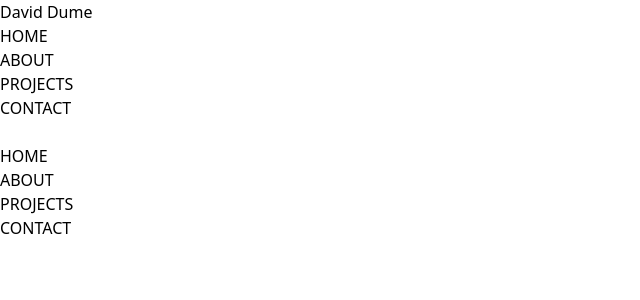
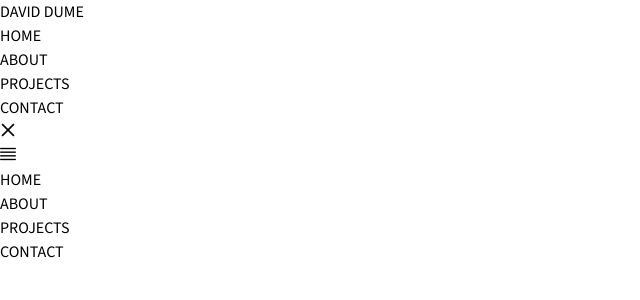
Before and after one commit to deiv-code/portfolio, a Vue app: page / in a window 1280 px wide. Shown: the top 300 px of the page, without its empty margins (0-640 px from the left). Built offline with nearby package versions, Linux system fonts and the light colour scheme.

Commit message:
styled header

```diff
--- a/index.html
+++ b/index.html
@@ -1,13 +1,21 @@
 <!doctype html>
 <html lang="en">
+
 <head>
   <meta charset="UTF-8" />
   <link rel="icon" type="image/svg+xml" href="/vite.svg" />
   <meta name="viewport" content="width=device-width, initial-scale=1.0" />
-    <title>Vite + Vue + TS</title>
+  <link rel="preconnect" href="https://fonts.googleapis.com">
+  <link rel="preconnect" href="https://fonts.gstatic.com" crossorigin>
+  <link
+    href="https://fonts.googleapis.com/css2?family=Lato&family=Roboto:wght@100;300;500;700&family=Source+Sans+3:wght@400;600;700&display=swap"
+    rel="stylesheet">
+  <title>David Dume</title>
 </head>
+
 <body>
   <div id="app"></div>
   <script type="module" src="/src/main.ts"></script>
 </body>
+
 </html>
--- a/package.json
+++ b/package.json
@@ -9,12 +9,14 @@
     "preview": "vite preview"
   },
   "dependencies": {
+    "primeicons": "^6.0.1",
     "vue": "^3.3.4"
   },
   "devDependencies": {
     "@vitejs/plugin-vue": "^4.2.3",
     "autoprefixer": "^10.4.16",
     "postcss": "^8.4.31",
+    "sass": "^1.69.5",
     "tailwindcss": "^3.3.5",
     "typescript": "^5.0.2",
     "vite": "^4.4.5",
--- a/src/App.vue
+++ b/src/App.vue
@@ -5,3 +5,7 @@
 <template>
   <Header />
 </template>
+
+<style lang="scss">
+  @import 'primeicons/primeicons.css'
+</style>
--- a/src/components/Header.vue
+++ b/src/components/Header.vue
@@ -1,31 +1,53 @@
 <template>
-  <header class="bg-red-400 p-1">
-    <nav class="flex md:items-center justify-between px-4">
-      <h3>David Dume</h3>
+  <header class="bg-white ">
+    <nav class="flex items-center justify-between px-4 py-1 text-gray-600">
+      <h3 class="font-sans font-bold text-xl tracking-widest hover:text-emerald">
+        <a href="">DAVID DUME</a>
+      </h3>
       <div class="md:block hidden">
         <ul class="flex">
-          <li class="p-2">HOME</li>
-          <li class="p-2">ABOUT</li>
-          <li class="p-2">PROJECTS</li>
-          <li class="p-2">CONTACT</li>
+          <li class="p-6 font-semibold tracking-widest ">
+            <a href="" class="hover:text-emerald-500">HOME</a>
+          </li>
+          <li class="p-6 font-semibold tracking-widest ">
+            <a href="" class="hover:text-emerald-500">ABOUT</a>
+          </li>
+          <li class="p-6 font-semibold tracking-widest ">
+            <a href="" class="hover:text-emerald-500">PROJECTS</a>
+          </li>
+          <li class="p-6 font-semibold tracking-widest ">
+            <a href="" class="hover:text-emerald-500">CONTACT</a>
+          </li>
         </ul>
       </div>
-      <div class="md:hidden text-right" @click="showMenu = !showMenu">
-        <button class="space-y-1">
-          <span class="block w-6 h-[2px] bg-white rounded"></span>
-          <span class="block w-6 h-[2px] bg-white rounded"></span>
-          <span class="block w-6 h-[2px] bg-white rounded"></span>
-        </button>
-        <div class=" relative" :class="showMenu ? '' : 'hidden'">
-          <ul class=" ">
-            <li>HOME</li>
-            <li>ABOUT</li>
-            <li>PROJECTS</li>
-            <li>CONTACT</li>
-          </ul>
+      <div class="md:hidden" @click="showMenu = !showMenu">
+        <div :class="showMenu ? '' :'hidden'">
+          <i class="pi pi-times" ></i>
         </div>
+        <div  :class="showMenu ? 'hidden' :''">
+          <i class="pi pi-align-justify"></i>
+        </div>
+
       </div>
     </nav>
+    <div class="bg-white text-right shadow-[rgba(50,_50,_105,_0.15)_0px_2px_5px_0px,_rgba(0,_0,_0,_0.05)_0px_1px_1px_0px] md:hidden animate-fade" :class="showMenu ? '' : 'hidden'">
+        <ul class="text-gray-600">
+
+          <li class="p-4 border-t-2 border-gray-200 font-semibold tracking-widest ">
+            <a href="" class="hover:text-emerald-500">HOME</a>
+          </li>
+          <li class="p-4 border-t-2 font-semibold tracking-widest ">
+            <a href="" class="hover:text-emerald-500">ABOUT</a>
+          </li>
+          <li class="p-4 border-t-2 font-semibold tracking-widest ">
+            <a href="" class="hover:text-emerald-500">PROJECTS</a>
+          </li>
+          <li class="p-4 border-t-2 font-semibold tracking-widest ">
+            <a href="" class="hover:text-emerald-500">CONTACT</a>
+          </li>
+        </ul>
+      </div>
+
   </header>
 </template>
 
--- a/src/style.css
+++ b/src/style.css
@@ -3,6 +3,7 @@
 @tailwind components;
 @tailwind utilities;
 
+
 body {
     line-height: 1.5;
 }
--- a/tailwind.config.js
+++ b/tailwind.config.js
@@ -3,6 +3,12 @@ export default {
   content: [],
   purge: ['./index.html', './src/**/*.{vue,js,ts,jsx,tsx}'],
   theme: {
+    fontFamily: {
+      'sans': ['"Source Sans 3"', 'Lato']
+    },
+    animation: {
+      fade: 'fadeIn .5s ease-in-out',
+    },
     extend: {},
   },
   plugins: [],
```
Also changed, not shown: 1 other file (tests, documents, lock files or other folders). Lines whose indentation alone changed are shown as unchanged.
